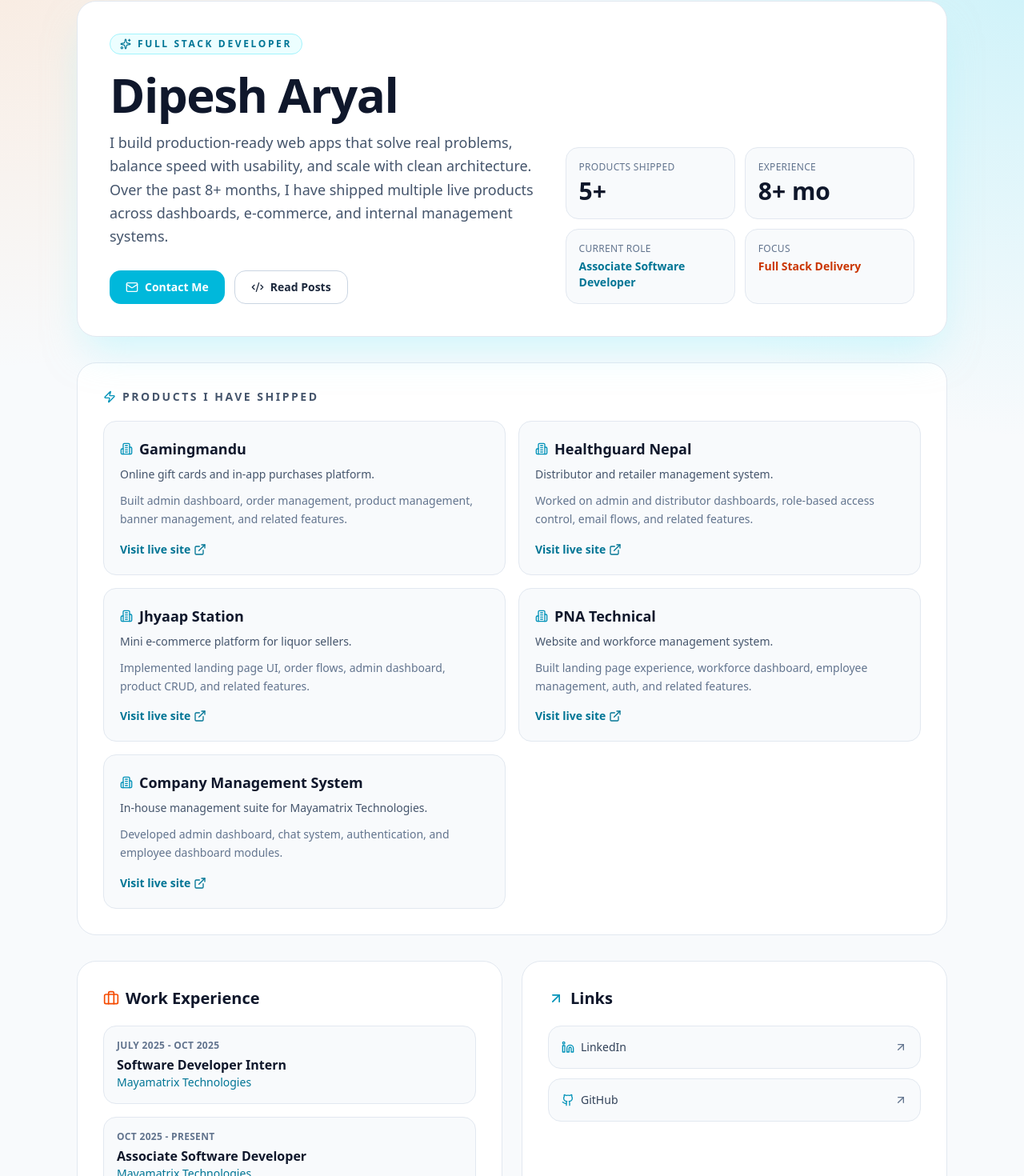
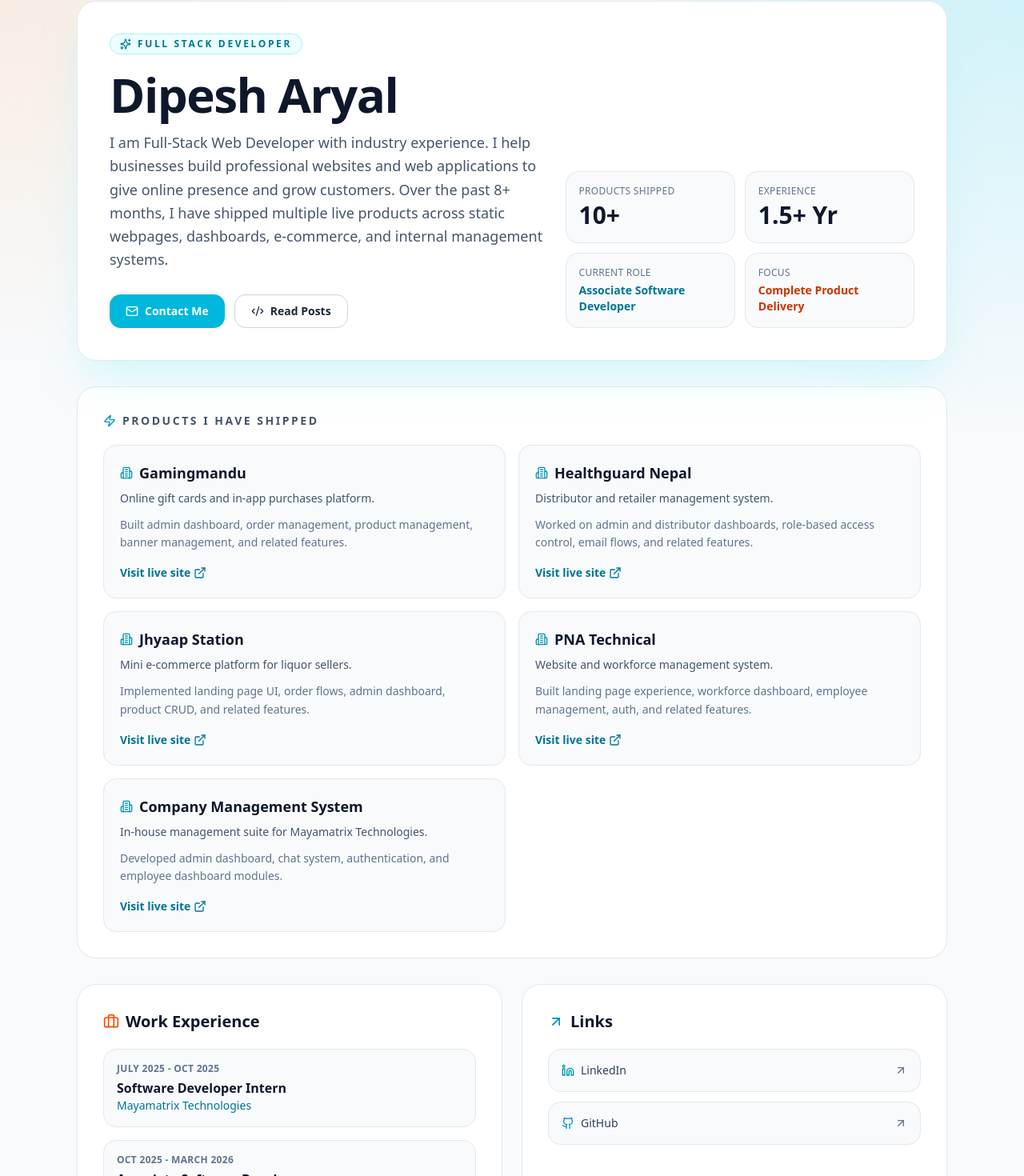
Before and after one commit to Ace-Aryal/portfolio_website, a Next.js app in the folder portfolio-next/: page / in a window 1280 px wide. Shown: the part 47-1517 px from the top of the page at 80% size. Built offline with nearby package versions, Linux system fonts and the light colour scheme.

Commit message:
feat: modify about for freelance focus

```diff
--- a/portfolio-next/src/app/page.tsx
+++ b/portfolio-next/src/app/page.tsx
@@ -83,7 +83,7 @@
     company: 'Mayamatrix Technologies',
   },
   {
-    period: 'Oct 2025 - Present',
+    period: 'Oct 2025 - March 2026',
     role: 'Associate Software Developer',
     company: 'Mayamatrix Technologies',
   },
@@ -107,9 +107,8 @@
                 Dipesh Aryal
               </h1>
               <p className="mt-4 max-w-2xl text-base leading-relaxed text-slate-600 sm:text-lg">
-                I build production-ready web apps that solve real problems, balance speed with usability,
-                and scale with clean architecture. Over the past 8+ months, I have shipped multiple live
-                products across dashboards, e-commerce, and internal management systems.
+                I am Full-Stack Web Developer with industry experience. I help businesses build professional websites and web applications to give online presence and grow customers.  Over the past 8+ months, I have shipped multiple live
+                products across static webpages, dashboards, e-commerce, and internal management systems.
               </p>
 
               <div className="mt-7 flex flex-wrap gap-3">
@@ -133,11 +132,11 @@
             <div className="grid grid-cols-2 gap-3">
               <div className="rounded-2xl border border-slate-200 bg-slate-50 p-4">
                 <p className="text-xs uppercase tracking-wide text-slate-500">Products Shipped</p>
-                <p className="mt-1 text-3xl font-bold text-slate-900">5+</p>
+                <p className="mt-1 text-3xl font-bold text-slate-900">10+</p>
               </div>
               <div className="rounded-2xl border border-slate-200 bg-slate-50 p-4">
                 <p className="text-xs uppercase tracking-wide text-slate-500">Experience</p>
-                <p className="mt-1 text-3xl font-bold text-slate-900">8+ mo</p>
+                <p className="mt-1 text-3xl font-bold text-slate-900">1.5+ Yr</p>
               </div>
               <div className="rounded-2xl border border-slate-200 bg-slate-50 p-4">
                 <p className="text-xs uppercase tracking-wide text-slate-500">Current Role</p>
@@ -145,7 +144,7 @@
               </div>
               <div className="rounded-2xl border border-slate-200 bg-slate-50 p-4">
                 <p className="text-xs uppercase tracking-wide text-slate-500">Focus</p>
-                <p className="mt-1 text-sm font-semibold text-orange-700">Full Stack Delivery</p>
+                <p className="mt-1 text-sm font-semibold text-orange-700">Complete Product Delivery</p>
               </div>
             </div>
           </div>
```
